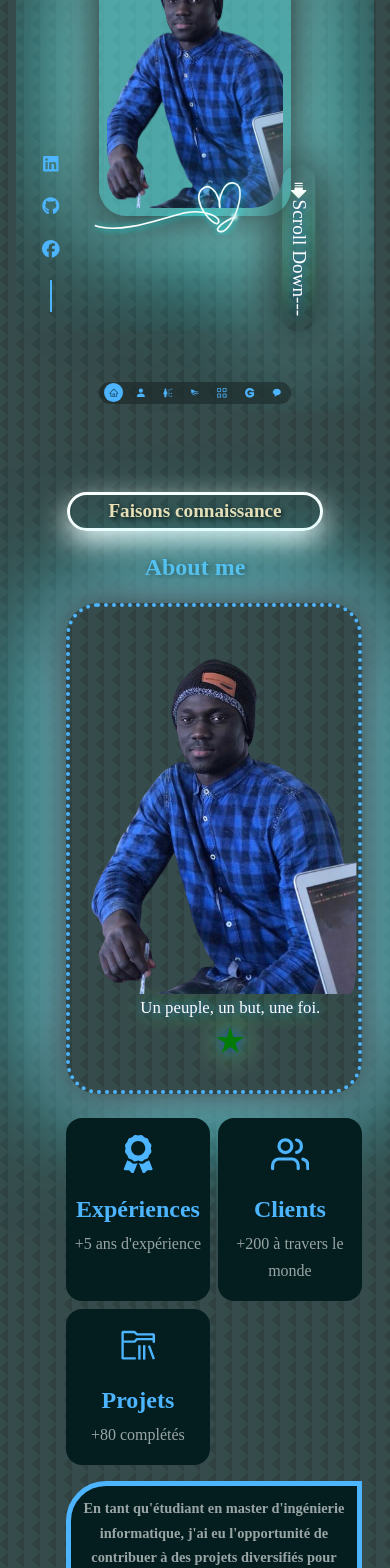
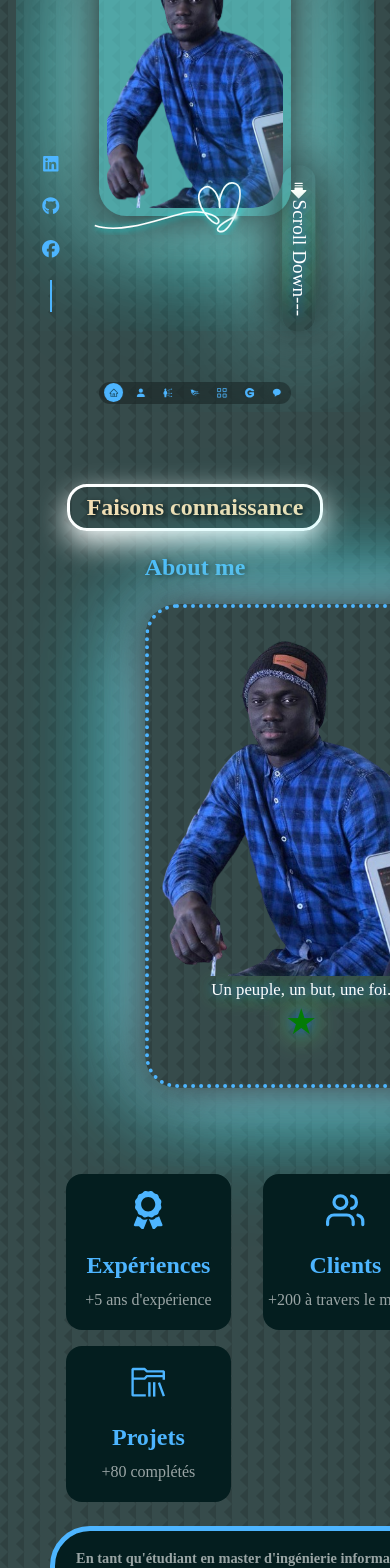
Before and after one commit to Mouhamed1003/keenprogrammer.com, a React (Create React App) app: page / in a window 390 px wide. Shown: the part 432-2000 px from the top of the page. Built offline with nearby package versions, Linux system fonts and the light colour scheme.

Commit message:
Update a_propos.css

```diff
--- a/src/components/a_propos/a_propos.css
+++ b/src/components/a_propos/a_propos.css
@@ -1,40 +1,53 @@
+/* Style pour la section */
 section {
     margin-top: 2rem;
     margin-bottom: 0;
     font-family: "Sedan SC", serif;
 }
 
+/* Désactivation de la sélection de texte sur tout le corps de la page */
 .permettre-selection {
-    user-select: none; /* Empêche la sélection de texte sur tout le corps de la page */
+    user-select: none;
 }
 
+/* Styles pour la section "À propos" */
 .apropos {
     padding-top: 1rem;
-    user-select: none; /* Empêche la sélection de texte sur tout le corps de la page */
+    user-select: none;
 }
 
+/* Styles pour les en-têtes h2 dans la section "À propos" */
 #apropos h2 {
     margin-top: 1rem;
     margin-bottom: 1rem;
     text-shadow: 2px 2px 5px black;
 }
 
+/* Styles pour les sous-titres h5 dans la section "À propos" */
 .apropos h5 {
     color: wheat;
-    font-size: 1.2rem;
 }
 
+/* Styles pour les boutons primaires */
 .btn.btn-primary {
     color: white;
 }
 
+/* Styles pour le conteneur de la section "À propos" */
 .apropos_container {
     display: grid;
-    grid-template-columns: 35% 65%;
+    grid-template-columns: 35% 50%;
     gap: 5%;
 }
 
+/* Styles pour le contenu de la section "À propos" */
+.apropos_content {
+    width: 8%;
+}
+
+/* Styles pour la carte "À propos de moi" */
 .apropos_moi {
+    aspect-ratio: 0;
     border-radius: 2rem;
     background: transparent;
     display: grid;
@@ -42,38 +55,49 @@ section {
     overflow: visible;
     transition: background-color 0.3s ease;
     font-size: 1.05rem;
+    transition: background-color 2.3s;
     animation: pulse 12.05s infinite;
     border: 4px dotted var(--color-primary);
     max-width: 100%;
+    height: 85%;
     padding: 3rem;
+    padding-left: 0;
+    padding-top: 1rem;
     align-content: center;
 }
 
+/* Styles pour l'animation de la carte "À propos de moi" au survol */
 .apropos_moi:hover {
     background: linear-gradient(90deg, rgba(0, 128, 0, 0.592), rgba(255, 217, 0, 0.565), rgba(255, 0, 0, 0.54));
     animation: pulse 7.5s infinite;
 }
 
+/* Animation de feu d'artifice */
 @keyframes pulse {
     50% { text-shadow: 0 0 10px #0e46f0f9, 0 0 20px #1cef05, 0 0 30px #fffffffd; }
     50% { box-shadow: 0 0 50px #000000, 0 0 100px #fdfdfdf3, 0 0 150px rgb(0, 255, 251); }
     100% { box-shadow: 0 0 10px #fdfdfdf3, 0 0 20px #163cfbf8, 0 0 30px rgb(8, 130, 139); }
 }
+
+/* Styles pour l'image dans la carte "À propos de moi" */
 .apropos_moi-image img {
     width: 19rem;
     padding-right: 1.6rem;
     border-radius: 2rem;
-    transition: transform 0.3s ease;/* Ajoutez une transition pour une animation fluide */
+    transition: transform 0.3s ease;
 }
 
+/* Animation de rotation de l'image au survol */
 .apropos_moi-image:hover img {
-    transform: rotate(10deg);/* Appliquez la rotation sur le survol de la carte */
+    transform: rotate(10deg);
 }
 
-
+/* Styles pour la nationalité */
 .my_nationality {
     color: white;
 }
+
+/* Styles pour la nationalité au survol */
 .my_nationality:hover {
     color: black;
     border: 0px solid transparent;
@@ -83,11 +107,13 @@ section {
     padding-right: 5px;
 }
 
+/* Styles pour l'icône d'étoile */
 .apropos_moi .etoile {
     color: green;
     padding-bottom: 0.5rem;
 }
 
+/* Animation de l'icône d'étoile */
 @keyframes shine {
     0% {
         opacity: 0.5;
@@ -103,27 +129,30 @@ section {
     }
 }
 
+/* Animation d'éclat de l'icône d'étoile */
 .apropos_moi .etoile {
     animation: shine 3s infinite alternate;
 }
 
+/* Styles pour les cartes "À propos" */
 .apropos_cards {
     display: grid;
     grid-template-columns: repeat(3, 1fr);
     gap: 1.2rem;
 }
 
+/* Styles pour les cartes individuelles "À propos" */
 .apropos_card {
     background: var(--color-bg-variant);
     border: 1px solid transparent;
     border-radius: 1rem;
-    padding: 1rem 0.2rem;
+    padding: 1rem 0;
     text-align: center;
     transition: var(--transition);
-    max-width: 165px;
-    margin: 0;
+    width: 165px;
 }
 
+/* Styles pour les cartes individuelles "À propos" au survol */
 .apropos_card:hover {
     background: transparent;
     border-color: var(--color-primary-variant);
@@ -131,22 +160,26 @@ section {
     backdrop-filter: blur(25px);
 }
 
+/* Styles pour les icônes dans les cartes "À propos" */
 .apropos_icon {
     color: var(--color-primary);
     font-size: 2.4rem;
     margin-bottom: 0.5rem;
 }
 
+/* Styles pour le texte fort dans les cartes "À propos" */
 .apropos_card strong {
     font-size: 1.5rem;
     display: block;
 }
 
+/* Styles pour le texte de taille réduite dans les cartes "À propos" */
 .apropos_card small {
     font-size: 1rem;
     color: var(--color-light);
 }
 
+/* Styles pour le contenu dans la section "À propos" */
 .apropos_content p {
     margin: 1rem 0 1.6rem;
     color: var(--color-light);
@@ -155,47 +188,49 @@ section {
     border: 5px solid var(--color-primary);
     border-radius: 40px 0px 40px 0px;
     font-weight: bold;
-    font-size: 0.9rem;
-    max-width: 545px;
+    font-size: .9rem;
+    width: 545px;
 }
 
+/* Styles pour le contenu dans la section "À propos" au survol */
 .apropos_content p:hover {
+    margin: 1rem 0 1.6rem;
     color: white;
-    background: rgba(0, 0, 0, 0.828);
+    margin-left: 0;
+    margin-right: 0;
+    background: rgba(0, 0, 0,.828);
+    padding: 15px;
+    border: 5px solid var(--color-primary);
     border-radius: 0px 40px 0px 40px;
+    font-weight: bold;
 }
 
-/* Media Queries - Tablettes */
+/* Media Queries pour les tablettes */
 @media screen and (max-width: 1024px) {
     .apropos_container {
         grid-template-columns: 1fr;
         gap: 0;
     }
 
-    .apropos_moi {
-        width: 70%;
-        margin: 0 auto 2rem;
-        padding: 2rem 1rem;
+    #apropos {
+        padding-top: 0.5rem;
     }
 
-    .apropos_content {
-        width: 100%;
-        text-align: center;
+    .apropos_moi {
+        width: 40%;
+        margin: 2rem auto 2rem 2rem;
     }
 
     .apropos_content p {
         margin: 1rem 0 1.5rem;
-        width: 100%;
-        max-width: none;
     }
 }
 
-/* Media Queries - Mobiles */
+/* Media Queries pour les petits écrans (smartphones) */
 @media screen and (max-width: 600px) {
     .apropos_moi {
-        width: 80%;
-        margin: 0 auto 2rem;
-        padding: 1rem 0.5rem;
+        width: 65%;
+        margin: 0 auto 3rem;
     }
 
     .apropos_cards {
@@ -203,38 +238,34 @@ section {
         gap: 1rem;
     }
 
-    .apropos_card {
-        width: 100%;
+    .apropos_content {
+        text-align: center;
     }
 
     .apropos_content p {
-        width: 100%;
-        padding: 10px;
+        margin: 1.5rem 0;
     }
 
-    .apropos_content {
-        padding: 0 1rem;
+    .apropos_card{
+        margin-left: 1rem;
+        grid-template-columns: 1fr 1fr;
     }
 }
 
-/* Media Queries - iPhone 12 Pro */
+/* Media Queries spécifiques pour l'iPhone 12 Pro */
 @media screen and (max-width: 390px) {
-    .apropos_moi {
-        width: 90%;
-        margin: 0 auto 1.5rem;
+    /* Placez ici vos styles spécifiques pour l'iPhone 12 Pro */
+    .service_head {
+        position: fixed;
+        top: 0;
+        left: 0;
+        width: 100%;
+        background-color: rgba(0, 0, 0, 0.3);
+        padding: 1rem;
+        z-index: 999;
     }
 
-    .apropos_cards {
-        grid-template-columns: 1fr 1fr;
-        gap: 0.5rem;
-    }
-
-    .apropos_card {
-        width: 100%;
-    }
-
-    .apropos_content p {
-        width: 100%;
-        padding: 10px;
+    .service_list {
+        padding-top: 4rem; /* Pour compenser la zone fixe en haut */
     }
 }
```
